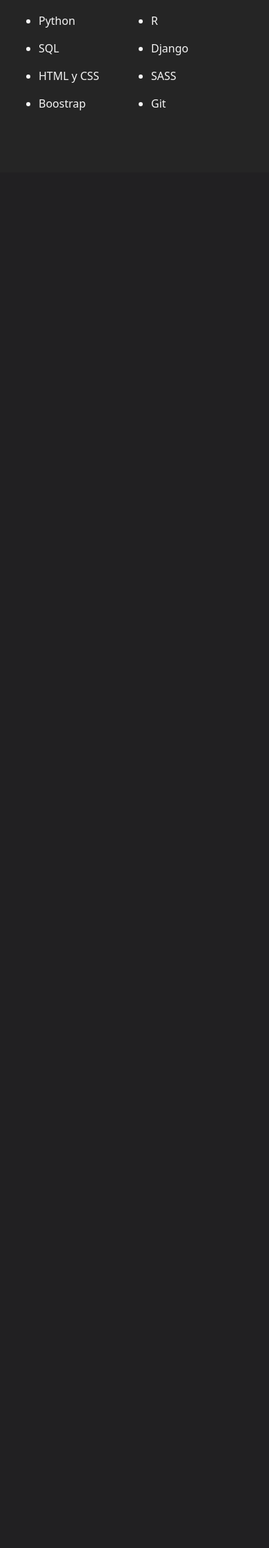
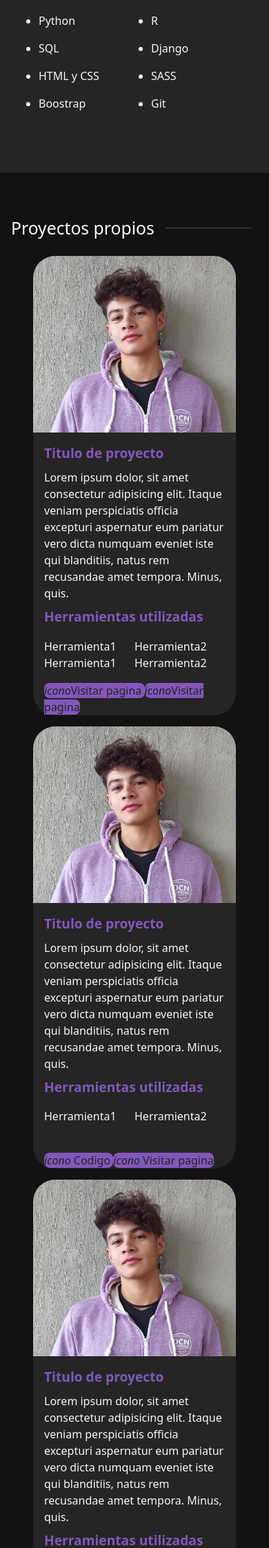
Before and after one commit to CuevaTomasArg/tomascueva, a Django app: page / in a window 390 px wide. Shown: the part 1266-3510 px from the top of the page at 69% size. Before the commit the page ends 1426 px from the top, so only its background shows below. Run offline with Django 4.2, Linux system fonts and the light colour scheme.

Commit message:
Añadir estilos y responsividad a las cards de proyectos

```diff
--- a/TomasCueva/app/static/css/style.css
+++ b/TomasCueva/app/static/css/style.css
@@ -15,6 +15,10 @@
 }
 .cambioSeccion h2 {
   margin: auto 32px auto 0px;
+}
+
+section {
+  padding: 32px 16px 64px 16px;
 }
 
 header .navbar.bg-purple {
@@ -37,7 +41,6 @@
 
 .presentation {
   background-color: #131114;
-  padding: 32px 16px 64px 16px;
   text-align: center;
   display: flex;
   flex-direction: column;
@@ -90,7 +93,6 @@
 }
 
 .aboutme {
-  padding: 32px 16px 64px 16px;
   background-color: #252525;
 }
 .aboutme img {
@@ -172,4 +174,72 @@
   }
 }
 
+.projects {
+  background-color: #131114;
+  color: #F6F6F6;
+}
+.projects .cambioSeccion {
+  display: flex;
+  flex-direction: row;
+  justify-content: start;
+  align-items: center;
+  margin: 32px auto 24px auto;
+}
+.projects .cambioSeccion hr {
+  width: 35%;
+  margin-left: 16px;
+}
+.projects .cambioSeccion h2 {
+  margin: auto 0;
+}
+.projects .cards-projects .card-SEA {
+  margin: auto 32px;
+  border-radius: 32px;
+  background-color: #252525;
+  max-width: 324px;
+  height: max-content;
+}
+.projects .cards-projects .card-SEA img {
+  width: 100%;
+  max-height: 256px;
+  object-fit: cover;
+  border-top-right-radius: 32px;
+  border-top-left-radius: 32px;
+}
+.projects .cards-projects .card-SEA .card-SEA-body {
+  margin: 16px;
+}
+.projects .cards-projects .card-SEA .card-SEA-body strong {
+  color: #8357BB;
+  font-size: 1.2rem;
+}
+.projects .cards-projects .card-SEA .card-SEA-body p {
+  margin: 8px 0;
+}
+.projects .cards-projects .card-SEA .card-SEA-body ul {
+  list-style-type: none;
+  display: grid;
+  grid-template-rows: 1fr 1fr;
+  grid-template-columns: 1fr 1fr;
+  padding: 0;
+  margin: 16px 0px;
+}
+.projects .cards-projects .card-SEA .card-SEA-body a {
+  height: 8px;
+  width: 32px;
+  border-radius: 8px;
+  background-color: #8357BB;
+  color: #252525;
+  text-decoration: none;
+  transition: all 0.3s ease-in-out;
+}
+.projects .cards-projects .card-SEA .card-SEA-body a *:hover {
+  background-color: #252525;
+  color: #8357BB;
+}
+.projects .cards-projects .card-SEA .card-SEA-body a *:active {
+  background-color: #252525;
+  color: #8357BB;
+}
+
 /*# sourceMappingURL=style.css.map */
--- /dev/null
+++ b/TomasCueva/app/static/scss/components/_card.scss
@@ -0,0 +1,48 @@
+.card-SEA{
+    margin: auto 32px ;
+    border-radius: 32px;
+    background-color: nth($colors,1 );
+    max-width: 324px;
+    height: max-content;
+    img{
+        width: 100%;
+        max-height: 256px;
+        object-fit: cover;
+        border-top-right-radius: 32px;
+        border-top-left-radius: 32px;
+    }
+    .card-SEA-body{
+        margin: 16px;
+        strong{
+            color: nth($colors,3 );
+            font-size: 1.2rem;
+        }
+        p{
+            margin: 8px 0;
+        }
+        ul{
+            list-style-type: none;
+            @include grid(1fr 1fr,1fr 1fr);
+            padding: 0;
+            margin: 16px 0px;
+        }
+        a{
+            height: 8px;
+            width: 32px;
+            border-radius: 8px;
+            background-color: nth($colors,3 );
+            color: nth($colors,1 );
+            text-decoration: none;
+            transition: all 0.3s ease-in-out;
+            *:hover{
+                background-color: nth($colors,1 );
+                color: nth($colors,3 );
+            }
+            *:active{
+                background-color: nth($colors,1 );
+                color: nth($colors,3 );
+            }
+        }
+    }
+
+}
--- a/TomasCueva/app/static/scss/main/_aboutme.scss
+++ b/TomasCueva/app/static/scss/main/_aboutme.scss
@@ -1,5 +1,4 @@
 .aboutme{
-    padding: 32px 16px 64px 16px;
     background-color: nth($colors,1);
     img{
         width: 85%;
--- a/TomasCueva/app/static/scss/main/_presentation.scss
+++ b/TomasCueva/app/static/scss/main/_presentation.scss
@@ -1,6 +1,5 @@
 .presentation{
     background-color: $background;
-    padding: 32px 16px 64px 16px;
     text-align: center;
     @include flex(column,space-between,center);
     img{
--- /dev/null
+++ b/TomasCueva/app/static/scss/main/_projects.scss
@@ -0,0 +1,18 @@
+.projects{
+    background-color: $background;
+    color: nth($colors, 2 );
+    .cambioSeccion{
+        @include flex(row,start,center);
+        margin: 32px auto 24px auto;
+        hr{
+            width: 35%;
+            margin-left: 16px;
+        }
+        h2{
+            margin: auto 0;
+        }
+    }
+    .cards-projects{
+        @import '../components/card';
+    }
+}
--- a/TomasCueva/app/static/scss/style.scss
+++ b/TomasCueva/app/static/scss/style.scss
@@ -15,6 +15,12 @@
         margin: auto 32px auto 0px;
     }
 }
+
+section{
+    padding: 32px 16px 64px 16px;
+}
+
 @import 'main/header';
 @import 'main/presentation';
 @import 'main/aboutme';
+@import 'main/projects';
--- a/TomasCueva/app/templates/index.html
+++ b/TomasCueva/app/templates/index.html
@@ -8,12 +8,14 @@
     <title>Tomas Cueva | Portfolio</title>
     <link rel="stylesheet" href="{% static 'css/style.css' %}">
     <script src="{% static 'js/main.js' %}"></script>
+    <link rel="shortcut icon" href="{% static 'multimedia/Logo.svg' %}" type="image/x-icon">
     <link href="https://cdn.jsdelivr.net/npm/bootstrap@5.3.0-alpha3/dist/css/bootstrap.min.css" rel="stylesheet" integrity="sha384-KK94CHFLLe+nY2dmCWGMq91rCGa5gtU4mk92HdvYe+M/SXH301p5ILy+dN9+nJOZ" crossorigin="anonymous">
 </head>
 <body>
     {% include 'header.html' %}
     {% include 'presentation.html' %}
     {% include 'aboutme.html' %}
+    {% include 'projects.html' %}
     <script src="https://cdn.jsdelivr.net/npm/bootstrap@5.3.0-alpha3/dist/js/bootstrap.bundle.min.js" integrity="sha384-ENjdO4Dr2bkBIFxQpeoTz1HIcje39Wm4jDKdf19U8gI4ddQ3GYNS7NTKfAdVQSZe" crossorigin="anonymous"></script>
 </body>
 </html>
--- /dev/null
+++ b/TomasCueva/app/templates/projects.html
@@ -0,0 +1,89 @@
+{% load static %}
+<section class="projects">
+    <div class="cambioSeccion">
+        <h2>Proyectos propios</h2>
+        <hr>
+    </div>
+    <div class="cards-projects">
+        <article class="card-SEA">
+            <img src="{% static 'multimedia/FotoCarnet.jpeg' %}" alt="">
+            <div class="card-SEA-body">
+                <strong>Titulo de proyecto</strong>
+                <p>Lorem ipsum dolor, sit amet consectetur adipisicing elit. Itaque veniam perspiciatis officia excepturi aspernatur eum pariatur vero dicta numquam eveniet iste qui blanditiis, natus rem recusandae amet tempora. Minus, quis.</p>
+                <strong>Herramientas utilizadas</strong>
+                <ul>
+                    <li>Herramienta1</li>
+                    <li>Herramienta2</li>
+                    <li>Herramienta1</li>
+                    <li>Herramienta2</li>
+                </ul>
+                <a href="#">
+                    <span><i>icono</i>Visitar pagina</span>
+                </a>
+                <a href="#">
+                    <span><i>icono</i>Visitar pagina</span>
+                </a>
+            </div>
+        </article>
+        <article class="card-SEA">
+            <img src="{% static 'multimedia/FotoCarnet.jpeg' %}" alt="">
+            <div class="card-SEA-body">
+                <strong>Titulo de proyecto</strong>
+                <p>Lorem ipsum dolor, sit amet consectetur adipisicing elit. Itaque veniam perspiciatis officia excepturi aspernatur eum pariatur vero dicta numquam eveniet iste qui blanditiis, natus rem recusandae amet tempora. Minus, quis.</p>
+                <strong>Herramientas utilizadas</strong>
+                <ul>
+                    <li>Herramienta1</li>
+                    <li>Herramienta2</li>
+                </ul>
+                <a href="#">
+                    <i>icono</i>
+                    <span>Codigo</span>
+                </a>
+                <a href="#">
+                    <i>icono</i>
+                    <span>Visitar pagina</span>
+                </a>
+            </div>
+        </article>
+        <article class="card-SEA">
+            <img src="{% static 'multimedia/FotoCarnet.jpeg' %}" alt="">
+            <div class="card-SEA-body">
+                <strong>Titulo de proyecto</strong>
+                <p>Lorem ipsum dolor, sit amet consectetur adipisicing elit. Itaque veniam perspiciatis officia excepturi aspernatur eum pariatur vero dicta numquam eveniet iste qui blanditiis, natus rem recusandae amet tempora. Minus, quis.</p>
+                <strong>Herramientas utilizadas</strong>
+                <ul>
+                    <li>Herramienta1</li>
+                    <li>Herramienta2</li>
+                </ul>
+                <a href="#">
+                    <i>icono</i>
+                    <span>Codigo</span>
+                </a>
+                <a href="#">
+                    <i>icono</i>
+                    <span>Visitar pagina</span>
+                </a>
+            </div>
+        </article>
+        <article class="card-SEA">
+            <img src="" alt="">
+            <div class="card-SEA-body">
+                <strong>Titulo de proyecto</strong>
+                <p>Lorem ipsum dolor, sit amet consectetur adipisicing elit. Itaque veniam perspiciatis officia excepturi aspernatur eum pariatur vero dicta numquam eveniet iste qui blanditiis, natus rem recusandae amet tempora. Minus, quis.</p>
+                <strong>Herramientas utilizadas</strong>
+                <ul>
+                    <li>Herramienta1</li>
+                    <li>Herramienta2</li>
+                </ul>
+                <a href="#">
+                    <i>icono</i>
+                    <span>Codigo</span>
+                </a>
+                <a href="#">
+                    <i>icono</i>
+                    <span>Visitar pagina</span>
+                </a>
+            </div>
+        </article>
+    </div>
+</section>
```
Also changed, not shown: 1 other file.
